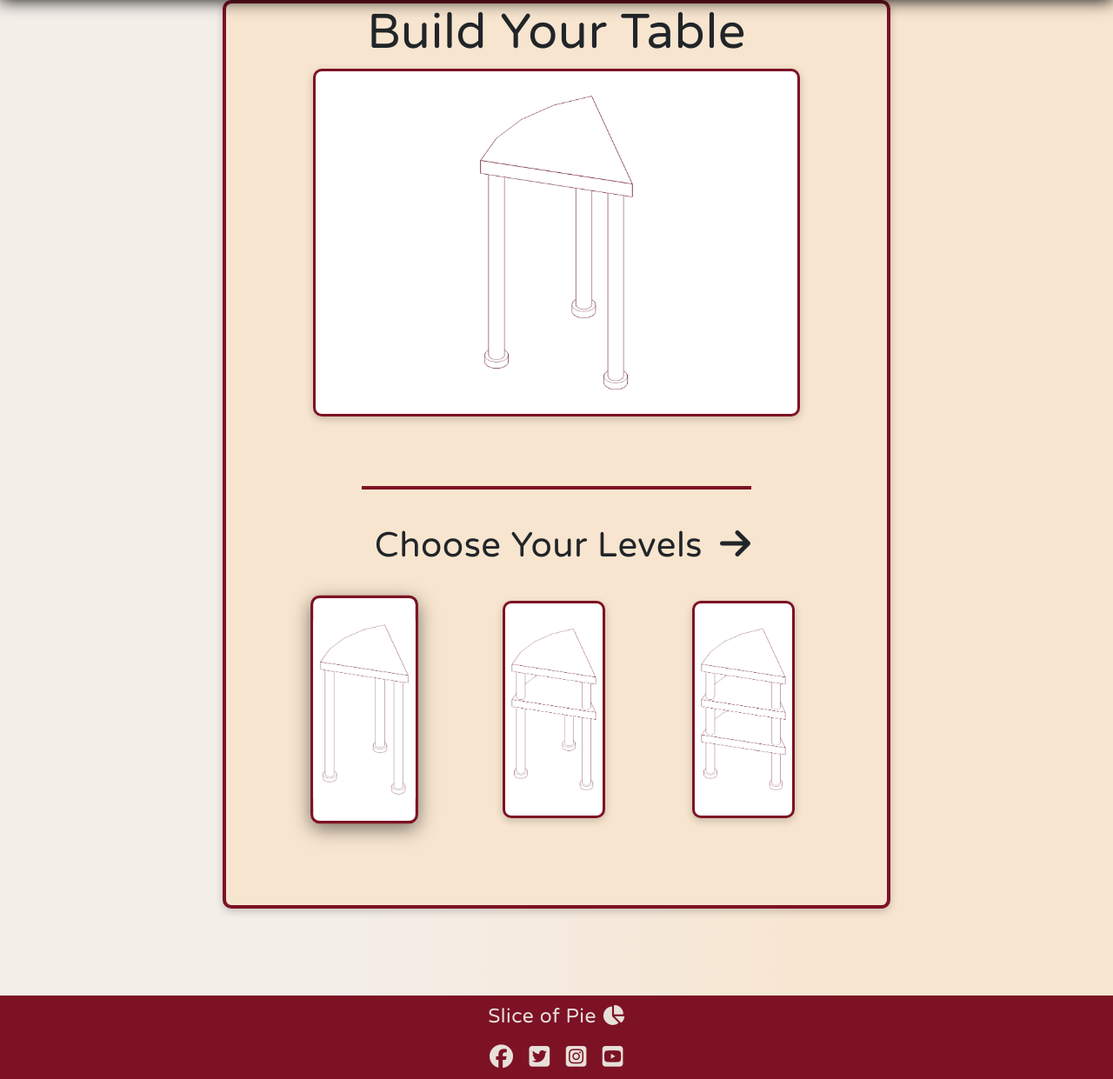
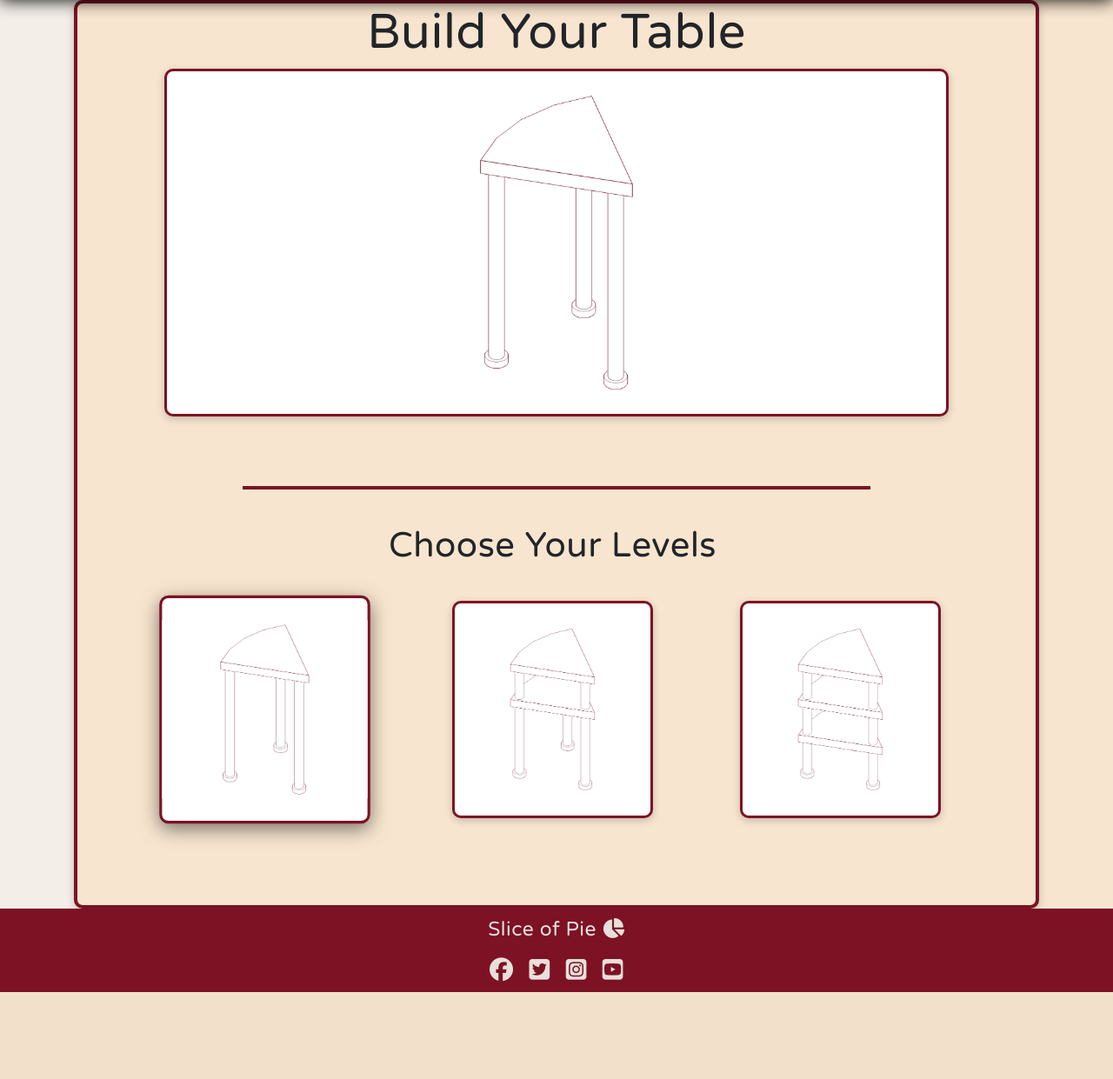
Before and after one commit to franciskershaw/slice-of-pie, a Django app: page /products/product_builder/ in a window 1280 px wide. Shown: the part 56-1297 px from the top of the page at 87% size. After the commit the page ends 1197 px from the top, so only its background shows below. Run offline with Django 3.2, Linux system fonts and the light colour scheme; data comes from the database, SQL or seed files in the repository; some libraries are stand-ins or nearby versions; grey boxes are pictures that could not be loaded.

Commit message:
clean up formatting and js for product_builder

```diff
--- a/products/templates/products/includes/product_builder_js.html
+++ b/products/templates/products/includes/product_builder_js.html
@@ -97,13 +97,6 @@
         })
     })
 
-    document.querySelectorAll('.icon-right').forEach(iconRight => {
-        iconRight.addEventListener('click', event => {
-            transformPosition -= productBuilderMiddleLevelsWidth
-            productBuilderMiddle.style.transform = `translateX(${transformPosition}px)`;
-        })
-    })
-
     function findFinalProduct() {
         let finalProduct = userChoices.chosenLevels + " " + userChoices.chosenMaterial + " " + userChoices.chosenSize +
             " Slice Of Pie";
@@ -117,6 +110,5 @@
                 productLink.href = `/products/${productId}`;
             }
         })
-        console.log(productLink.href);
     }
 </script>
--- a/products/templates/products/product_builder.html
+++ b/products/templates/products/product_builder.html
@@ -2,20 +2,23 @@
 {% load static %}
 
 {% block content %}
-<div class="productbuilder page-container">
+<div class="page-container container">
+    <div class="productbuilder">
         <div class="productbuilder-top">
             <h1 class="productbuilder-title">Build Your Table</h1>
             <div class="productbuilder-productselected">
-            <img class="productbuilder-productselected-image" id="productbuilder-productselected-image" src="{{ MEDIA_URL }}1-wireframe-60_1.jpg">
+                <img class="productbuilder-productselected-image" id="productbuilder-productselected-image"
+                    src="{{ MEDIA_URL }}1-wireframe-60_1.jpg">
             </div>
             <div class="productbuilder-hr"></div>
         </div>
         <div class="productbuilder-middle">
             <!-- Levels -->
             <div class="productbuilder-middle-levels">
-            <h2 class="productbuilder-subtitle">Choose Your Levels<i class="icon-right fas fa-arrow-right"></i></h2>
-            <div class="productbuilder-productoptions productbuilder-productoptions-levels productbuilder-productoptions-selected">
-                <img data-product="1" class="productbuilder-productoptions-image" src="{{ MEDIA_URL }}1.jpg" >
+                <h2 class="productbuilder-subtitle">Choose Your Levels</h2>
+                <div
+                    class="productbuilder-productoptions productbuilder-productoptions-levels productbuilder-productoptions-selected">
+                    <img data-product="1" class="productbuilder-productoptions-image" src="{{ MEDIA_URL }}1.jpg">
                 </div>
                 <div class="productbuilder-productoptions productbuilder-productoptions-levels">
                     <img data-product="2" class="productbuilder-productoptions-image" src="{{ MEDIA_URL }}2.jpg">
@@ -26,31 +29,47 @@
             </div>
             <!-- Degrees -->
             <div class="productbuilder-middle-deg">
-            <h2 class="productbuilder-subtitle"><i class="icon-left fas fa-arrow-left"></i>Choose Your Slice<i class="icon-right fas fa-arrow-right"></i></h2>
-            <div class="productbuilder-productoptions productbuilder-productoptions-deg productbuilder-productoptions-selected">
-                <img data-product="60" class="productbuilder-productoptions-image productbuilder-productoptions-image-deg" src="{{ MEDIA_URL }}60.png">
+                <h2 class="productbuilder-subtitle"><i class="icon-left fas fa-arrow-left"></i>Choose Your Slice</h2>
+                <div
+                    class="productbuilder-productoptions productbuilder-productoptions-deg productbuilder-productoptions-selected">
+                    <img data-product="60"
+                        class="productbuilder-productoptions-image productbuilder-productoptions-image-deg"
+                        src="{{ MEDIA_URL }}60.png">
                 </div>
                 <div class="productbuilder-productoptions productbuilder-productoptions-deg">
-                <img data-product="120" class="productbuilder-productoptions-image productbuilder-productoptions-image-deg" src="{{ MEDIA_URL }}120.png">
+                    <img data-product="120"
+                        class="productbuilder-productoptions-image productbuilder-productoptions-image-deg"
+                        src="{{ MEDIA_URL }}120.png">
                 </div>
                 <div class="productbuilder-productoptions productbuilder-productoptions-deg">
-                <img data-product="180" class="productbuilder-productoptions-image productbuilder-productoptions-image-deg" src="{{ MEDIA_URL }}180.png">
+                    <img data-product="180"
+                        class="productbuilder-productoptions-image productbuilder-productoptions-image-deg"
+                        src="{{ MEDIA_URL }}180.png">
                 </div>
             </div>
             <!-- Materials -->
             <div class="productbuilder-middle-material">
                 <h2 class="productbuilder-subtitle"><i class="icon-left fas fa-arrow-left"></i>Choose Your Material</h2>
-            <div class="productbuilder-productoptions productbuilder-productoptions-material productbuilder-productoptions-selected">
-                <img data-product="acrylic" class="productbuilder-productoptions-image productbuilder-productoptions-image-material" src="{{ MEDIA_URL }}acrylic.jpg">
+                <div
+                    class="productbuilder-productoptions productbuilder-productoptions-material productbuilder-productoptions-selected">
+                    <img data-product="acrylic"
+                        class="productbuilder-productoptions-image productbuilder-productoptions-image-material"
+                        src="{{ MEDIA_URL }}acrylic.jpg">
                 </div>
                 <div class="productbuilder-productoptions productbuilder-productoptions-material">
-                <img data-product="oak" class="productbuilder-productoptions-image productbuilder-productoptions-image-material" src="{{ MEDIA_URL }}oak.jpg">
+                    <img data-product="oak"
+                        class="productbuilder-productoptions-image productbuilder-productoptions-image-material"
+                        src="{{ MEDIA_URL }}oak.jpg">
                 </div>
                 <div class="productbuilder-productoptions productbuilder-productoptions-material">
-                <img data-product="pine" class="productbuilder-productoptions-image productbuilder-productoptions-image-material" src="{{ MEDIA_URL }}pine.jpg">
+                    <img data-product="pine"
+                        class="productbuilder-productoptions-image productbuilder-productoptions-image-material"
+                        src="{{ MEDIA_URL }}pine.jpg">
                 </div>
                 <div class="productbuilder-productoptions productbuilder-productoptions-material">
-                <img data-product="plywood" class="productbuilder-productoptions-image productbuilder-productoptions-image-material" src="{{ MEDIA_URL }}plywood.jpg">
+                    <img data-product="plywood"
+                        class="productbuilder-productoptions-image productbuilder-productoptions-image-material"
+                        src="{{ MEDIA_URL }}plywood.jpg">
                 </div>
             </div>
         </div>
@@ -58,6 +77,7 @@
             <div id="view-table" class="text-center builder-container d-none">
                 <div class="">
                     <a id="table-link" href="" class="bskt-btn checkout-btn">View your table</a>
+                </div>
             </div>
         </div>
     </div>
--- a/static/css/base.css
+++ b/static/css/base.css
@@ -927,60 +927,6 @@ div.profile h2 {
 
 /* Product builder page */
 
-/* .product-builder {
-  padding-top: 15px;
-}
-
-.builder-container {
-  padding-top: 15px;
-  padding-bottom: 20px;
-}
-
-.builder-row {
-  margin-bottom: 15px;
-}
-
-button.builder-btn {
-  border: 2px solid var(--burgendy);
-  border-radius: 5px;
-}
-
-p.builder-info {
-  font-size: 130%;
-  color: var(--burgendy);
-  text-shadow: 1px 1px 1px #dedada;
-}
-
-img.product-image.builder-image {
-  border: 0;
-  border-radius: 0;
-  width: 100px;
-  height: 100px;
-  transition: 0.5s;
-  box-shadow: 0 3px 10px rgba(0, 0, 0, 0.2);
-}
-
-img.product-image.builder-image:hover {
-  box-shadow: 0 6px 20px rgba(0, 0, 0, 0.5);
-}
-
-.product-builder h1 {
-  font-size: 1.5rem;
-}
-
-.product-builder h2 {
-  font-size: 1.25rem;
-}
-
-.bskt-btn.checkout-btn.prev-btn {
-  width: 35%;
-}
-
-a#browse-all {
-  padding-left: 15px;
-  padding-right: 15px;
-} */
-
 .icon-left {
   transform: translate(-20px, 0);
 }
@@ -990,8 +936,6 @@ a#browse-all {
 }
 
 .productbuilder {
-  width: 60%;
-  margin: 100px auto;
   background: rgba(247,229,207,1);
   padding: 0 100px 100px;
   border: 4px solid var(--burgendy);
```
Lines whose indentation alone changed are shown as unchanged.
